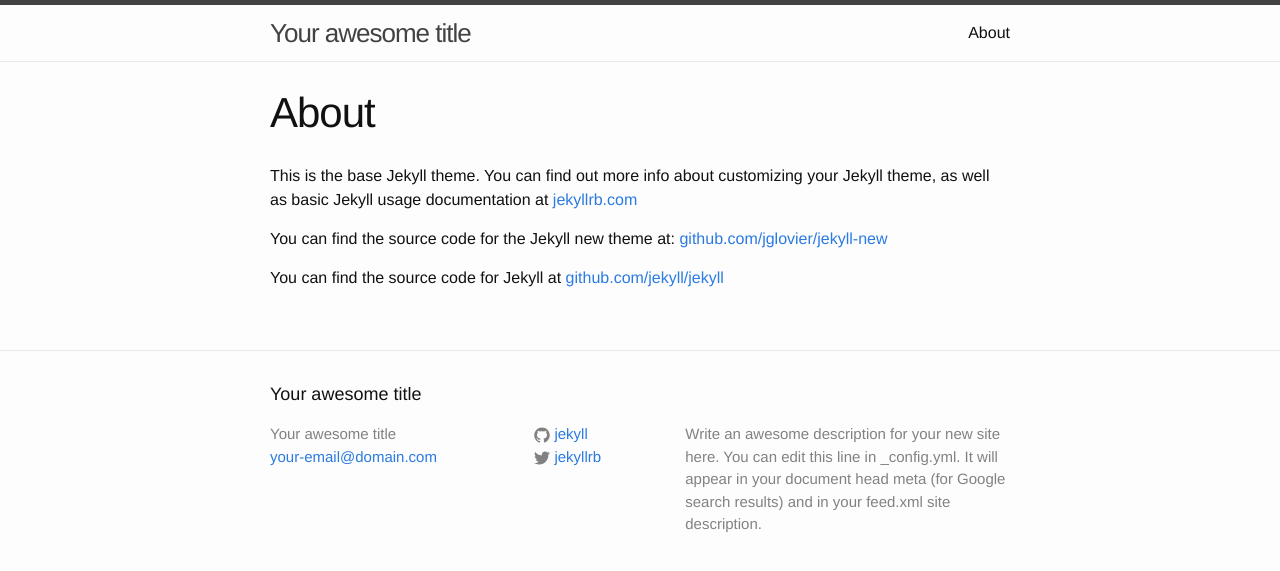
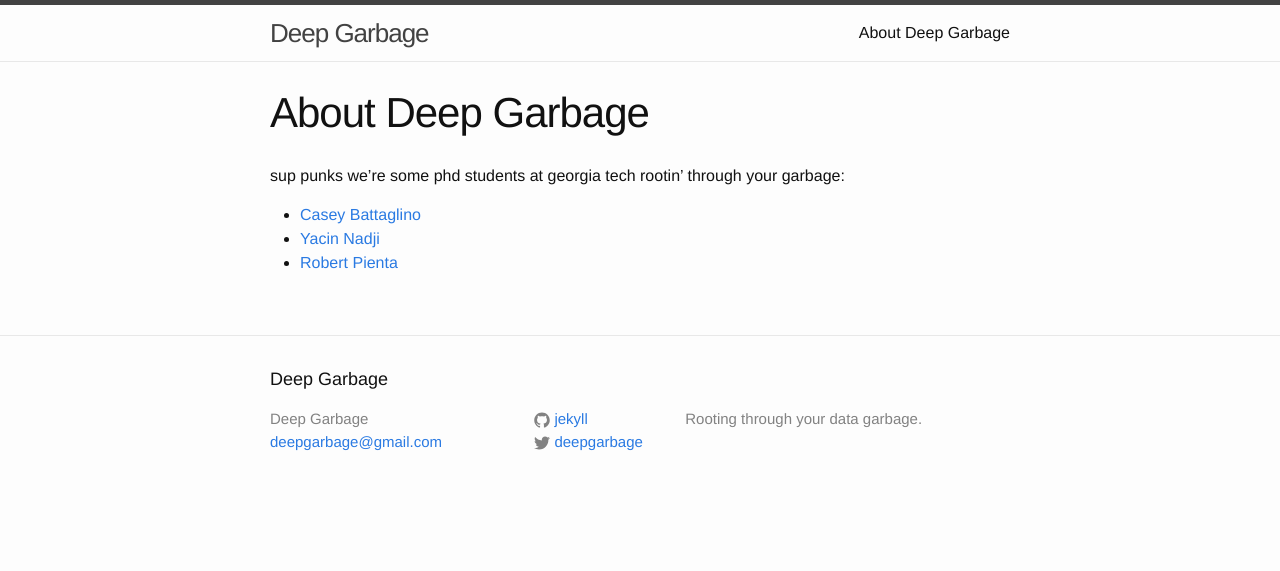
Before and after one commit to ynadji/deepgarbage.info, a Jekyll site: the page built from about.md, in a window 1280 px wide. Shown: the top 571 px of the page. Built offline with Jekyll 4.4.1, drawn with Linux system fonts in a browser that asks for light colours.

Commit message:
make that shit personable

```diff
--- a/_config.yml
+++ b/_config.yml
@@ -1,13 +1,11 @@
 # Site settings
-title: Your awesome title
-email: your-email@domain.com
+title: Deep Garbage
+email: deepgarbage@gmail.com
 description: > # this means to ignore newlines until "baseurl:"
-  Write an awesome description for your new site here. You can edit this
-  line in _config.yml. It will appear in your document head meta (for
-  Google search results) and in your feed.xml site description.
+  Rooting through your data garbage.
 baseurl: "" # the subpath of your site, e.g. /blog/
-url: "http://yourdomain.com" # the base hostname & protocol for your site
-twitter_username: jekyllrb
+url: "http://deepgarbage.info" # the base hostname & protocol for your site
+twitter_username: deepgarbage
 github_username:  jekyll
 
 # Build settings
--- a/about.md
+++ b/about.md
@@ -1,11 +1,11 @@
 ---
 layout: page
-title: About
+title: About Deep Garbage
 permalink: /about/
 ---
 
-This is the base Jekyll theme. You can find out more info about customizing your Jekyll theme, as well as basic Jekyll usage documentation at [jekyllrb.com](http://jekyllrb.com/)
+sup punks we're some phd students at georgia tech rootin' through your garbage:
 
-You can find the source code for the Jekyll new theme at: [github.com/jglovier/jekyll-new](https://github.com/jglovier/jekyll-new)
-
-You can find the source code for Jekyll at [github.com/jekyll/jekyll](https://github.com/jekyll/jekyll)
+* [Casey Battaglino](http://www.cc.gatech.edu/grads/c/cbattagl/)
+* [Yacin Nadji](http://www.cc.gatech.edu/~ynadji3/)
+* [Robert Pienta](http://www.cc.gatech.edu/~rpienta3/)
```
